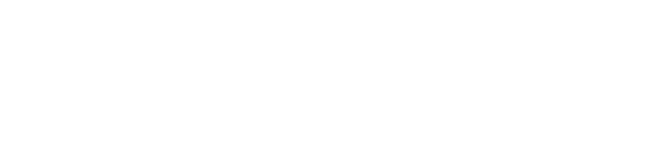
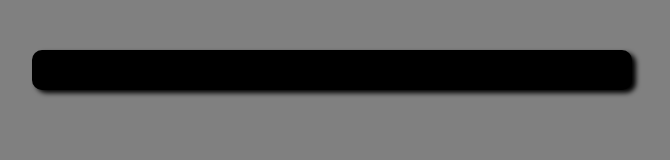
Before and after one commit to PratyushGupta77/Web_development, a plain HTML site: page project-2/index.html in a window 1280 px wide. Shown: the whole page, without its empty margins (308-978 px from the left). Drawn offline with Linux system fonts and the light colour scheme.

Commit message:
css_change

```diff
--- a/project-2/index.html
+++ b/project-2/index.html
@@ -3,9 +3,12 @@
 <head>
     <meta charset="UTF-8">
     <meta name="viewport" content="width=device-width, initial-scale=1.0">
-    <title>Document</title>
+    <title>Job Application Form</title>
+    <link rel="stylesheet" href="style.css">
 </head>
 <body>
-
+    <div class="container">
+        <div class="apply_box"></div>
+    </div>
 </body>
 </html>
--- a/project-2/style.css
+++ b/project-2/style.css
@@ -0,0 +1,24 @@
+*{
+    margin: 0;
+    padding: 0;
+    box-sizing: border-box;
+}
+
+body{
+    background-color: grey;
+}
+
+.container{
+    max-width: 900px;
+    margin: 0 auto;
+}
+
+.apply_box{
+    max-width: 600px;
+    padding: 20px;
+    background-color: black;
+    margin: 0 auto;
+    margin-top: 50px;
+    box-shadow: 4px 3px 5px ;
+    border-radius: 10px;
+}
```
